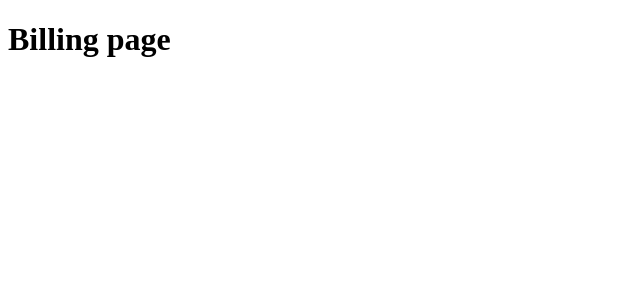
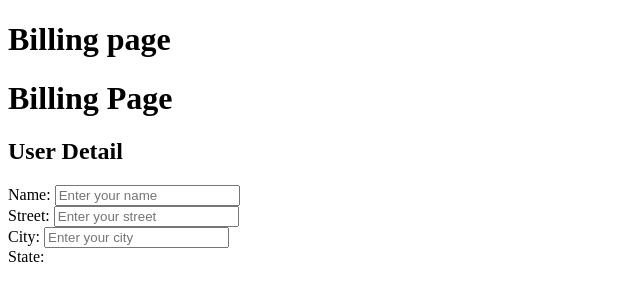
Before and after one commit to holkarshubhangi30/icp10-html-css-js-group-project-3, a plain HTML site: page pages/billing_page.html in a window 1280 px wide. Shown: the whole page, without its empty margins (0-640 px from the left). Drawn offline with Linux system fonts and the light colour scheme.

Commit message:
user details added

```diff
--- a/pages/billing_page.html
+++ b/pages/billing_page.html
@@ -1,9 +1,33 @@
 <!doctype html>
 <html>
     <head>
-        <title></title>
+        <meta charset="UTF-8">
+        <meta name="viewport" content="width=device-width, initial-scale=1.0">
+    <style>
+
+    </style>
+        <title>Billing page</title>
     </head>
     <body>
         <h1>Billing page</h1>
+<div class="container">
+        <h1 class="text-center">Billing Page</h1>
+        <form id="billing-form">
+            <h2>User Detail</h2>
+            <div class="form-group">
+                <label for="name">Name:</label>
+                <input type="text" class="form-control" id="name" placeholder="Enter your name" required>
+            </div>
+            <div class="form-group">
+                <label for="street">Street:</label>
+                <input type="text" class="form-control" id="street" placeholder="Enter your street" required>
+            </div>
+            <div class="form-group">
+                <label for="city">City:</label>
+                <input type="text" class="form-control" id="city" placeholder="Enter your city" required>
+            </div>
+            <div class="form-group">
+                <label for="state">State:</label>
+
     </body>
 </html>
```
